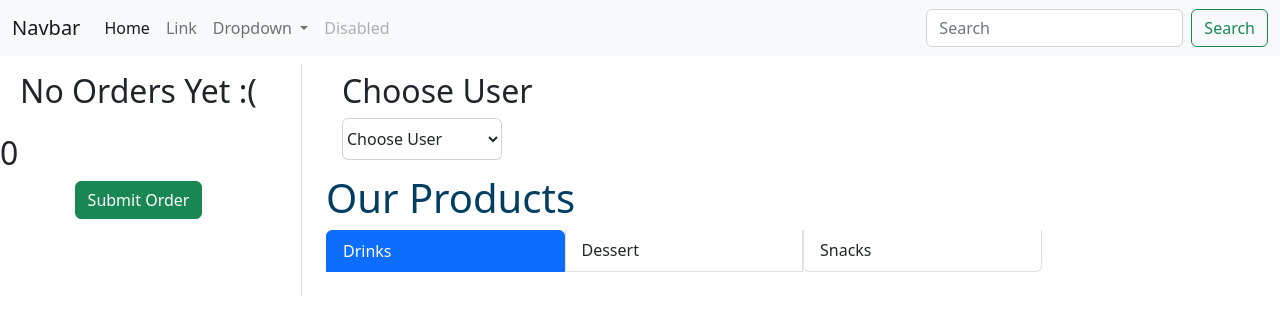
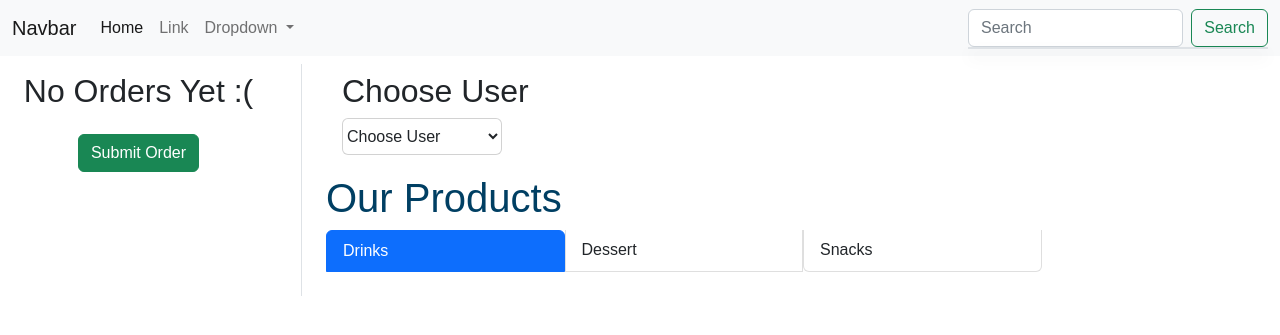
Before and after one commit to Ali-Amin29/Cofenod, a PHP site: page /create_order.php in a window 1280 px wide. Shown: the top 335 px of the page. Run offline with PHP 8.4, Linux system fonts and the light colour scheme; data that the repository does not hold is empty.

Commit message:
add search

```diff
--- a/add_product.php
+++ b/add_product.php
@@ -4,7 +4,7 @@ DB::connect('mysql', 'localhost', 'cafe_node', 'root', '');
 
 session_start();
 
-if ($_COOKIE = null) {
+if ($_COOKIE != null) {
     $user_id = $_COOKIE['user_id'];
     $count = count($_SESSION["id"]);
 
--- a/create_order.php
+++ b/create_order.php
@@ -20,7 +20,53 @@ $orders = DB::getAll('orders');
     <title>Document</title>
     <!-- CSS only -->
     <link href="https://cdn.jsdelivr.net/npm/bootstrap@5.2.2/dist/css/bootstrap.min.css" rel="stylesheet" integrity="sha384-Zenh87qX5JnK2Jl0vWa8Ck2rdkQ2Bzep5IDxbcnCeuOxjzrPF/et3URy9Bv1WTRi" crossorigin="anonymous">
+    <style>
+        body {
+            font-family: Arail, sans-serif;
+        }
+
+        /* Formatting search box */
+        .search-box {
+            width: 300px;
+            position: relative;
+            display: inline-block;
+            font-size: 14px;
+        }
+
+        .search-box input[type="text"] {
+            height: 32px;
+            padding: 5px 10px;
+            border: 1px solid #CCCCCC;
+            font-size: 14px;
+        }
+
+        .result {
+            position: absolute;
+            z-index: 999;
+            top: 100%;
+            left: 0;
+            background: white;
+        }
+
+        .search-box input[type="text"],
+        .result {
+            width: 100%;
+            box-sizing: border-box;
+        }
+
+        /* Formatting result items */
+        .result p {
+            margin: 0;
+            padding: 7px 10px;
+            border-top: none;
+        }
+
+        .result p:hover {
+            /* background: #f2f2f2; */
+        }
+    </style>
 </head>
+
 
 <body onload="load()">
 
@@ -51,14 +97,12 @@ $orders = DB::getAll('orders');
                             <li><a class="dropdown-item" href="#">Something else here</a></li>
                         </ul>
                     </li>
-                    <li class="nav-item">
-                        <a class="nav-link disabled">Disabled</a>
-                    </li>
                 </ul>
-                <form class="d-flex" role="search">
-                    <input class="form-control me-2" type="search" placeholder="Search" aria-label="Search">
+                <div class="d-flex search-box" role="search">
+                    <input class="form-control me-2" type="search" id="search" placeholder="Search" aria-label="Search">
+                    <div class="result border shadow"></div>
                     <button class="btn btn-outline-success" type="submit">Search</button>
-                </form>
+                </div>
             </div>
         </div>
     </nav>
@@ -78,8 +122,8 @@ $orders = DB::getAll('orders');
                                         <input type="text" hidden value="<?php echo $product['price'] ?>" id="price">
                                         <input class="form-control w-50 totalquantity" value="1" id="<?php echo $product['price'] ?>" name="quantity_<?php echo $id ?>" type="number">
                                         <!-- <a href="add_product.php?id=<?php echo $id ?>"> -->
-                                        <img id="img" src="images/delete.png" alt="">
-                                        <!-- </a> -->
+                                        <a href="session.php?id_delete=<?php echo $product['ID'] ?>"><img id="img" src="images/delete.png" alt="">
+                                        </a>
                                     </div>
                         <?php
                                 }
@@ -180,7 +224,33 @@ $orders = DB::getAll('orders');
 
     <!-- JavaScript Bundle with Popper -->
     <script src="https://cdn.jsdelivr.net/npm/bootstrap@5.2.2/dist/js/bootstrap.bundle.min.js" integrity="sha384-OERcA2EqjJCMA+/3y+gxIOqMEjwtxJY7qPCqsdltbNJuaOe923+mo//f6V8Qbsw3" crossorigin="anonymous"></script>
+    <script src="https://code.jquery.com/jquery-3.6.1.js" integrity="sha256-3zlB5s2uwoUzrXK3BT7AX3FyvojsraNFxCc2vC/7pNI=" crossorigin="anonymous"></script>
+    <script>
+        $(document).ready(function() {
+            $('.search-box input[type="search"]').on("keyup input", function() {
+                /* Get input value on change */
+                var inputVal = $(this).val();
 
+                var resultDropdown = $(this).siblings(".result");
+                if (inputVal.length) {
+                    $.get("search.php", {
+                        term: inputVal
+                    }).done(function(data) {
+                        resultDropdown.html(data);
+                        console.log(resultDropdown);
+                    });
+                } else {
+                    resultDropdown.empty();
+                }
+            });
+
+            // Set search input value on click of result item
+            $(document).on("click", ".result p", function() {
+                $(this).parents(".search-box").find('input[type="text"]').val($(this).text());
+                $(this).parent(".result").empty();
+            });
+        });
+    </script>
     <script>
         var images = document.getElementById('img');
         var input = document.getElementById('input');
@@ -191,7 +261,7 @@ $orders = DB::getAll('orders');
         var price = document.querySelectorAll('#price');
 
 
-       const load = function() {
+        const load = function() {
             let sum = 0;
             for (let i = 0; i < totalquantity.length; i++) {
                 const arr = [];
@@ -201,7 +271,9 @@ $orders = DB::getAll('orders');
                     sum += arr[index];
                 }
             }
-            totalprice.innerHTML = sum;
+            if (sum == 0) {} else {
+                totalprice.innerHTML = sum;
+            }
         }
 
         for (let j = 0; j < totalquantity.length; j++) {
@@ -223,7 +295,6 @@ $orders = DB::getAll('orders');
             input.value = select.value
             document.cookie = "user_id=" + input.value
         }
-
     </script>
 </body>
 
```
Also changed, not shown: search.php (added, +40 -0 lines), session.php (+21 -3 lines), images/cappuccino.jpg (added), images/green-tea.jpg (added), images/mango.jpg (added), images/orange.jpg (added).
